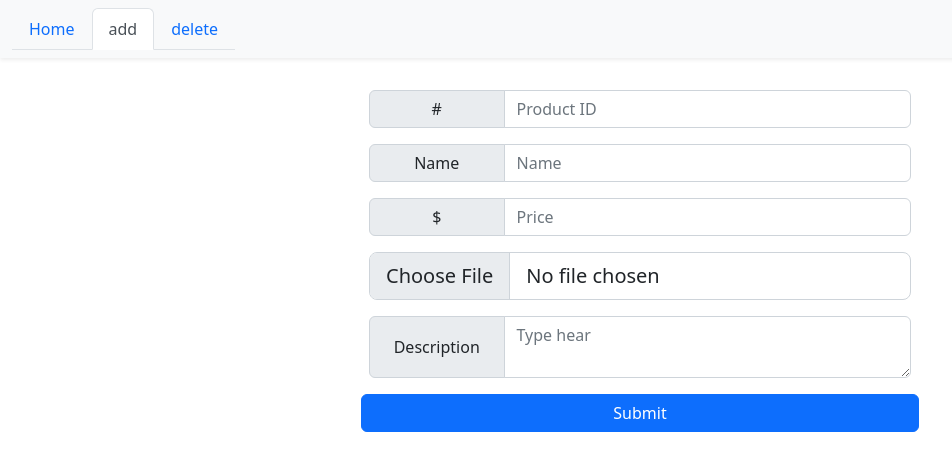
After one commit to HENILCODES/Henil_PHP, a PHP site: page /add.php in a window 1280 px wide. The commit adds this page. Shown: the top 471 px of the page, without its empty margins (0-952 px from the left). Run offline with PHP 8.4, Linux system fonts and the light colour scheme.

Commit message:
add php in watch store

```diff
--- a/All/s.php
+++ b/All/s.php
@@ -4,7 +4,7 @@
     <title>Henil</title>
 </head>
 <body>
-    <form action="up.php" method="post" enctype="multipart/form-data">
+    <form action="up.php" method="post" >
         <label for="file">Filename</label>
         <input type="file" name="file" id="file">
         <br>
--- /dev/null
+++ b/College/PB/add.php
@@ -0,0 +1,77 @@
+<!doctype html>
+<html lang="en">
+
+<head>
+    <meta charset="utf-8">
+    <meta name="viewport" content="width=device-width, initial-scale=1">
+    <title>Henil code</title>
+    <link rel="stylesheet" href="CSS/bootstrap.min.css">
+</head>
+
+<body>
+    <nav class="navbar navbar-expand-lg bg-light shadow-sm">
+        <div class="container-fluid">
+            <ul class="nav nav-tabs">
+                <li class="nav-item">
+                    <a href="index.php" class="nav-link"> Home</a>
+                </li>
+                <li class="nav-item">
+                    <a href="add.php" class="nav-link active"> add </a>
+                </li>
+                <li class="nav-item">
+                    <a href="" class="nav-link "> delete</a>
+                </li>
+            </ul>
+        </div>
+    </nav>
+    <div class="container my-3">
+        <form class="row g-3 w-50 m-auto" autocomplete="off" method="post" enctype="multipart/form-data">
+            <div class="input-group">
+                <spna class="input-group-text w-25 justify-content-center">#</spna>
+                <input required type="text" class="form-control" name="PID" placeholder="Product ID">
+            </div>
+            <div class="input-group">
+                <span class="input-group-text w-25 justify-content-center">Name</span>
+                <input required type="text" class="form-control" name="PNAME" placeholder="Name">
+            </div>
+            <div class="input-group">
+                <span class="input-group-text w-25 justify-content-center">$</span>
+                <input required type="text" class="form-control" name="PPRICE" placeholder="Price">
+            </div>
+            <div class="input-group">
+                <input type="file" class="form-control form-control-lg" name="PFILE" accept="image/*">
+            </div>
+            <div class="input-group">
+                <span class="input-group-text w-25 justify-content-center">Description</span>
+                <textarea class="form-control" placeholder="Type hear" name="PDESCRIP"></textarea>
+            </div>
+            <button class="btn btn-primary" name="UPLOAD">Submit</button>
+        </form>
+    </div>
+
+</body>
+<script src="JS/bootstrap.min.js"></script>
+<script src="JS/popper.min.js"></script>
+<?php
+include "db.php";
+
+if (isset($_REQUEST['UPLOAD'])) {
+    $PID = $_REQUEST['PID'];
+    $PNAME = $_REQUEST['PNAME'];
+    $PPRICE = $_REQUEST['PPRICE'];
+    $PFILE = $_FILES['PFILE']['name'];
+    $PDESCRIP = $_REQUEST['PDESCRIP'];
+
+    if (move_uploaded_file($_FILES['PFILE']['tmp_name'], "File/" . $PFILE)) {
+        $inse = "insert into watch_store (PID, PNAME, PRICE, IMAGE, DESCRIPTION) values ($PID,'$PNAME',$PPRICE,'$PFILE','$PDESCRIP')";
+        $re = mysqli_query($conn, $inse);
+        if ($re) {
+            echo "Add";
+        }
+    } else {
+        echo "eroor";
+    }
+}
+?>
+
+</html>
--- /dev/null
+++ b/College/PB/db.php
@@ -0,0 +1,7 @@
+<?php
+
+$conn = mysqli_connect("localhost", "root", "", "college");
+if (!$conn) {
+    die("Data Base error");
+}
+?>
```
Also changed, not shown: All/up.php (+14 -14 lines), College/PB/index.php (+19 -8 lines), College/PB/IMG/audio.jpg (added), 1 other file.
